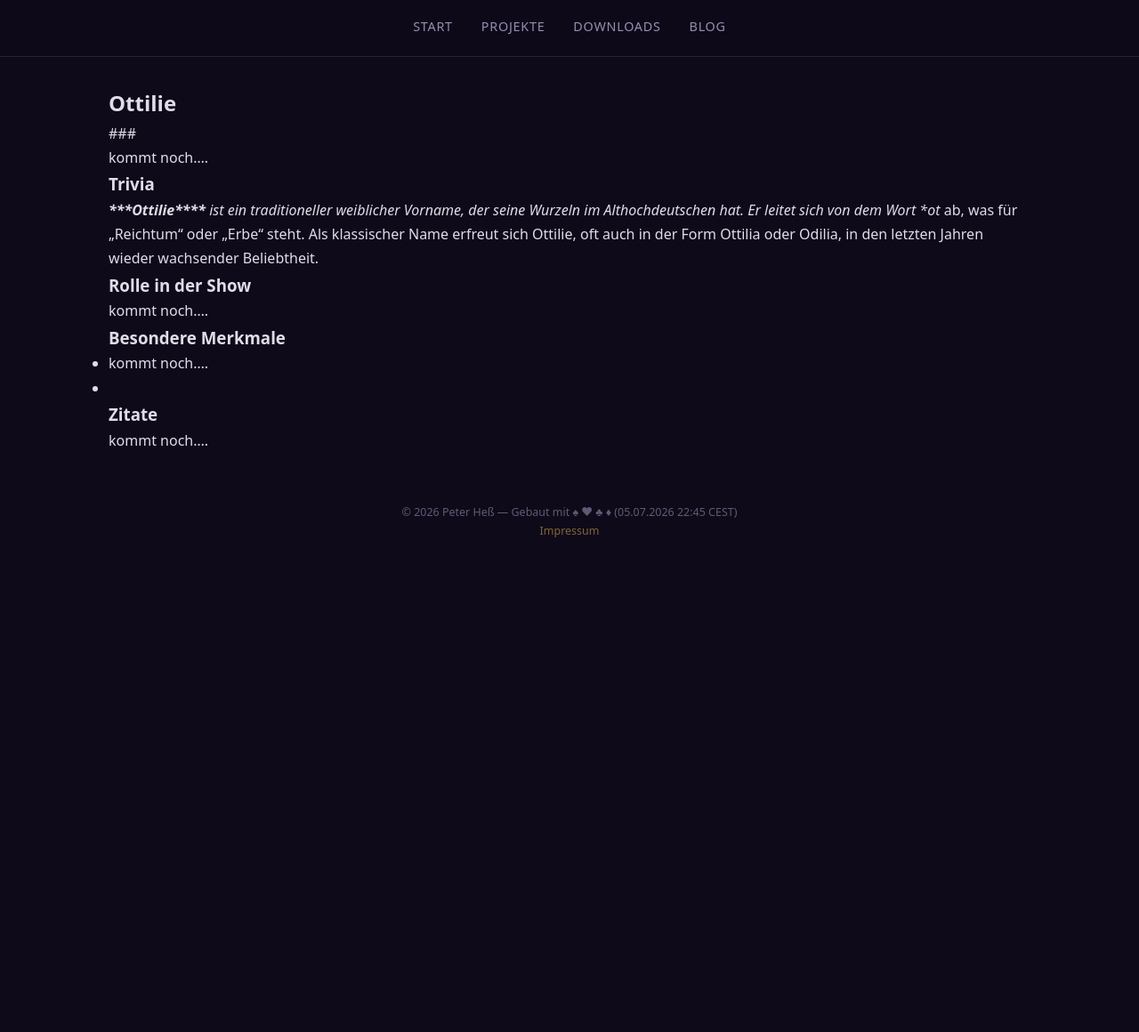
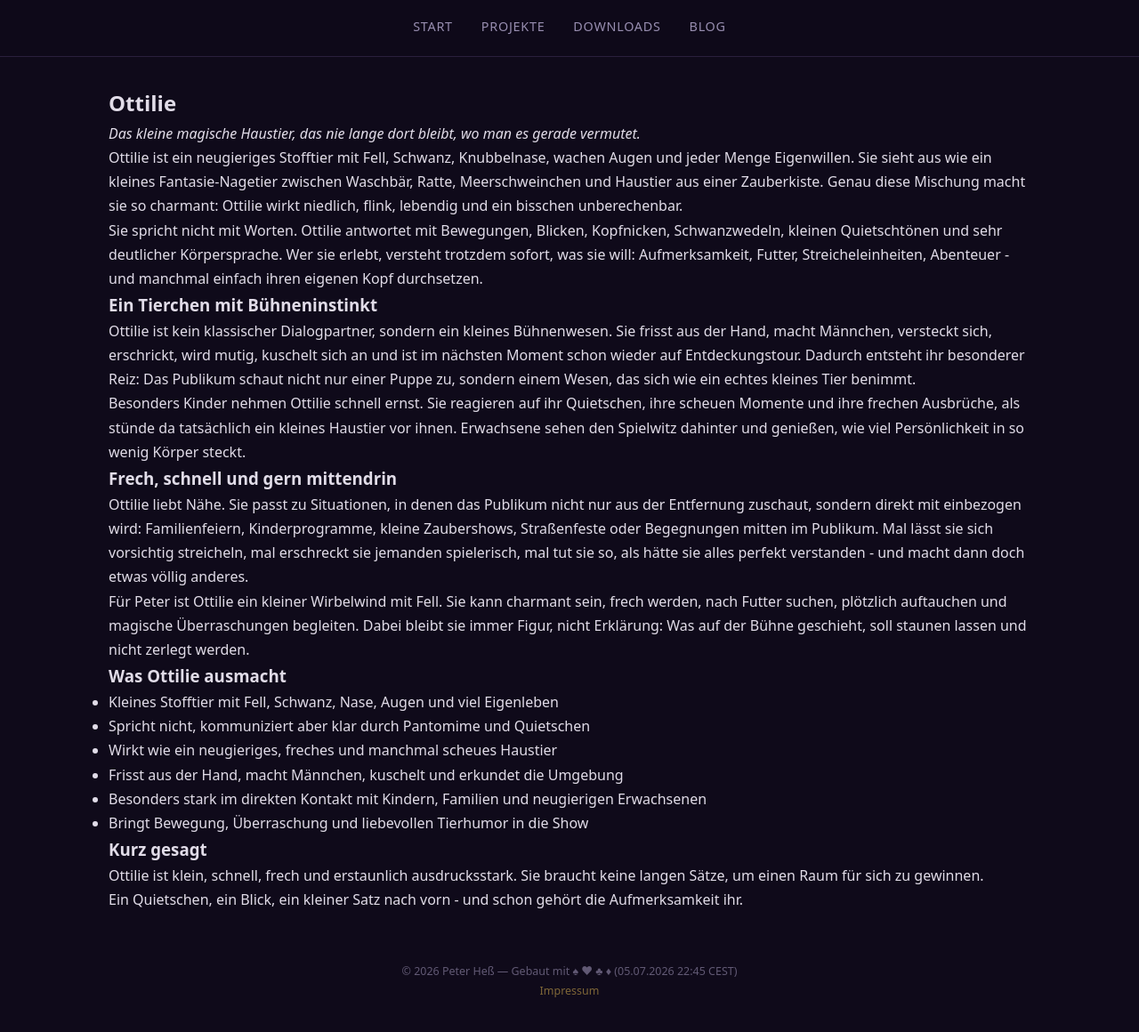
Before and after one commit to hesspet/Zauberhaft, a Jekyll site: the page built from _puppen/ottilie.md, in a window 1280 px wide and 1172 px high. Shown: the top 1160 px of the window at 89% size. Built offline with Jekyll 4.4.1, drawn with Linux system fonts in a browser that asks for light colours.

Commit message:
Imagetext Ottilie angelegt

```diff
--- a/_puppen/ottilie.md
+++ b/_puppen/ottilie.md
@@ -1,29 +1,41 @@
 ---
 name: Ottilie
-kurztext: kommt noch....
+kurztext: "Kleines Federtier, große Wirkung: Ottilie wuselt, quietscht, kuschelt und sorgt für magische Nähe zum Publikum."
 passbild: /assets/puppen/passbilder/ottilie.jpg
 reihenfolge: 35
 ---
 
 ## Ottilie
 
-###
+*Das kleine magische Haustier, das nie lange dort bleibt, wo man es gerade vermutet.*
 
-kommt noch....
+Ottilie ist ein neugieriges Stofftier mit Fell, Schwanz, Knubbelnase, wachen Augen und jeder Menge Eigenwillen. Sie sieht aus wie ein kleines Fantasie-Nagetier zwischen Waschbär, Ratte, Meerschweinchen und Haustier aus einer Zauberkiste. Genau diese Mischung macht sie so charmant: Ottilie wirkt niedlich, flink, lebendig und ein bisschen unberechenbar.
 
-### Trivia
+Sie spricht nicht mit Worten. Ottilie antwortet mit Bewegungen, Blicken, Kopfnicken, Schwanzwedeln, kleinen Quietschtönen und sehr deutlicher Körpersprache. Wer sie erlebt, versteht trotzdem sofort, was sie will: Aufmerksamkeit, Futter, Streicheleinheiten, Abenteuer - und manchmal einfach ihren eigenen Kopf durchsetzen.
 
-***\**\*Ottilie\*\**\*** ist ein traditioneller weiblicher Vorname, der seine Wurzeln im Althochdeutschen hat. Er leitet sich von dem Wort *ot* ab, was für „Reichtum“ oder „Erbe“ steht. Als klassischer Name erfreut sich Ottilie, oft auch in der Form Ottilia oder Odilia, in den letzten Jahren wieder wachsender Beliebtheit.
+### Ein Tierchen mit Bühneninstinkt
 
-### Rolle in der Show
+Ottilie ist kein klassischer Dialogpartner, sondern ein kleines Bühnenwesen. Sie frisst aus der Hand, macht Männchen, versteckt sich, erschrickt, wird mutig, kuschelt sich an und ist im nächsten Moment schon wieder auf Entdeckungstour. Dadurch entsteht ihr besonderer Reiz: Das Publikum schaut nicht nur einer Puppe zu, sondern einem Wesen, das sich wie ein echtes kleines Tier benimmt.
 
-kommt noch....
+Besonders Kinder nehmen Ottilie schnell ernst. Sie reagieren auf ihr Quietschen, ihre scheuen Momente und ihre frechen Ausbrüche, als stünde da tatsächlich ein kleines Haustier vor ihnen. Erwachsene sehen den Spielwitz dahinter und genießen, wie viel Persönlichkeit in so wenig Körper steckt.
 
-### Besondere Merkmale
+### Frech, schnell und gern mittendrin
 
-- kommt noch....
--
+Ottilie liebt Nähe. Sie passt zu Situationen, in denen das Publikum nicht nur aus der Entfernung zuschaut, sondern direkt mit einbezogen wird: Familienfeiern, Kinderprogramme, kleine Zaubershows, Straßenfeste oder Begegnungen mitten im Publikum. Mal lässt sie sich vorsichtig streicheln, mal erschreckt sie jemanden spielerisch, mal tut sie so, als hätte sie alles perfekt verstanden - und macht dann doch etwas völlig anderes.
 
-### Zitate
+Für Peter ist Ottilie ein kleiner Wirbelwind mit Fell. Sie kann charmant sein, frech werden, nach Futter suchen, plötzlich auftauchen und magische Überraschungen begleiten. Dabei bleibt sie immer Figur, nicht Erklärung: Was auf der Bühne geschieht, soll staunen lassen und nicht zerlegt werden.
 
-> kommt noch....
+### Was Ottilie ausmacht
+
+- Kleines Stofftier mit Fell, Schwanz, Nase, Augen und viel Eigenleben
+- Spricht nicht, kommuniziert aber klar durch Pantomime und Quietschen
+- Wirkt wie ein neugieriges, freches und manchmal scheues Haustier
+- Frisst aus der Hand, macht Männchen, kuschelt und erkundet die Umgebung
+- Besonders stark im direkten Kontakt mit Kindern, Familien und neugierigen Erwachsenen
+- Bringt Bewegung, Überraschung und liebevollen Tierhumor in die Show
+
+### Kurz gesagt
+
+Ottilie ist klein, schnell, frech und erstaunlich ausdrucksstark. Sie braucht keine langen Sätze, um einen Raum für sich zu gewinnen.
+
+Ein Quietschen, ein Blick, ein kleiner Satz nach vorn - und schon gehört die Aufmerksamkeit ihr.
```
